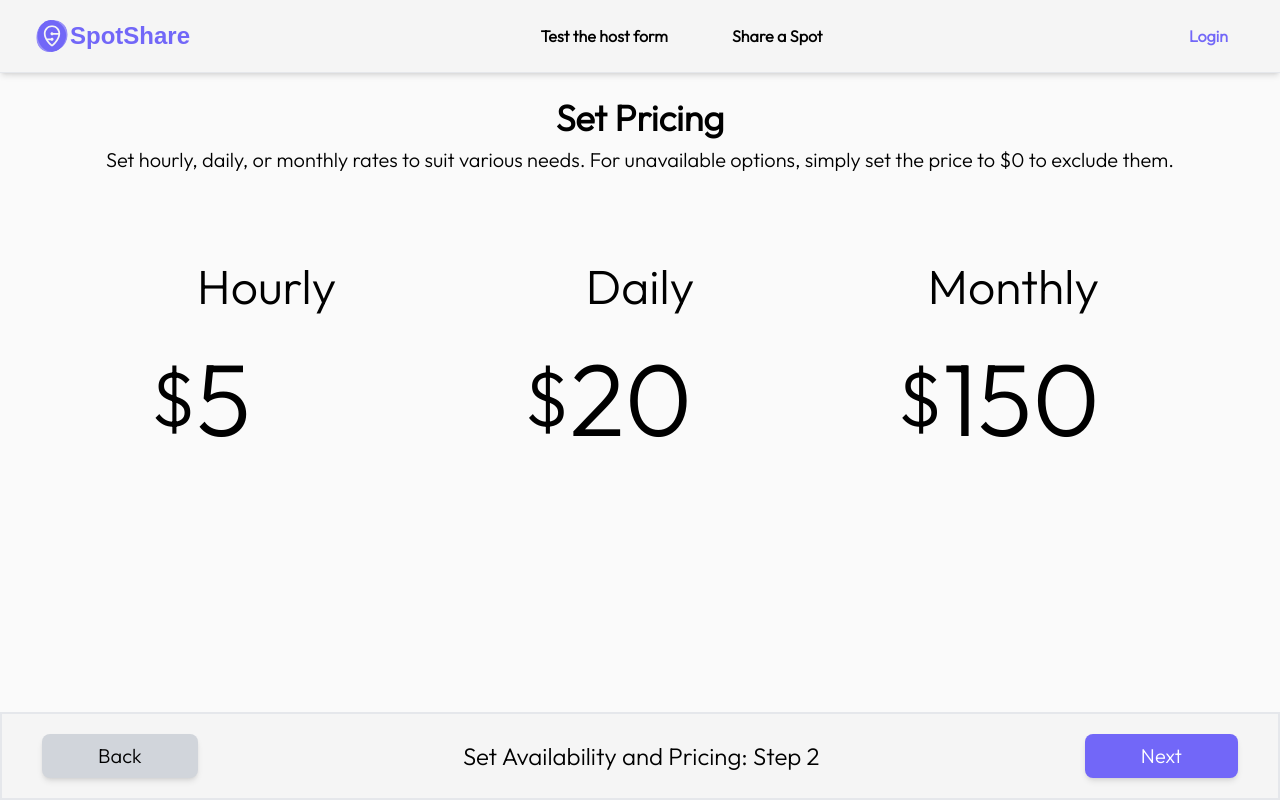
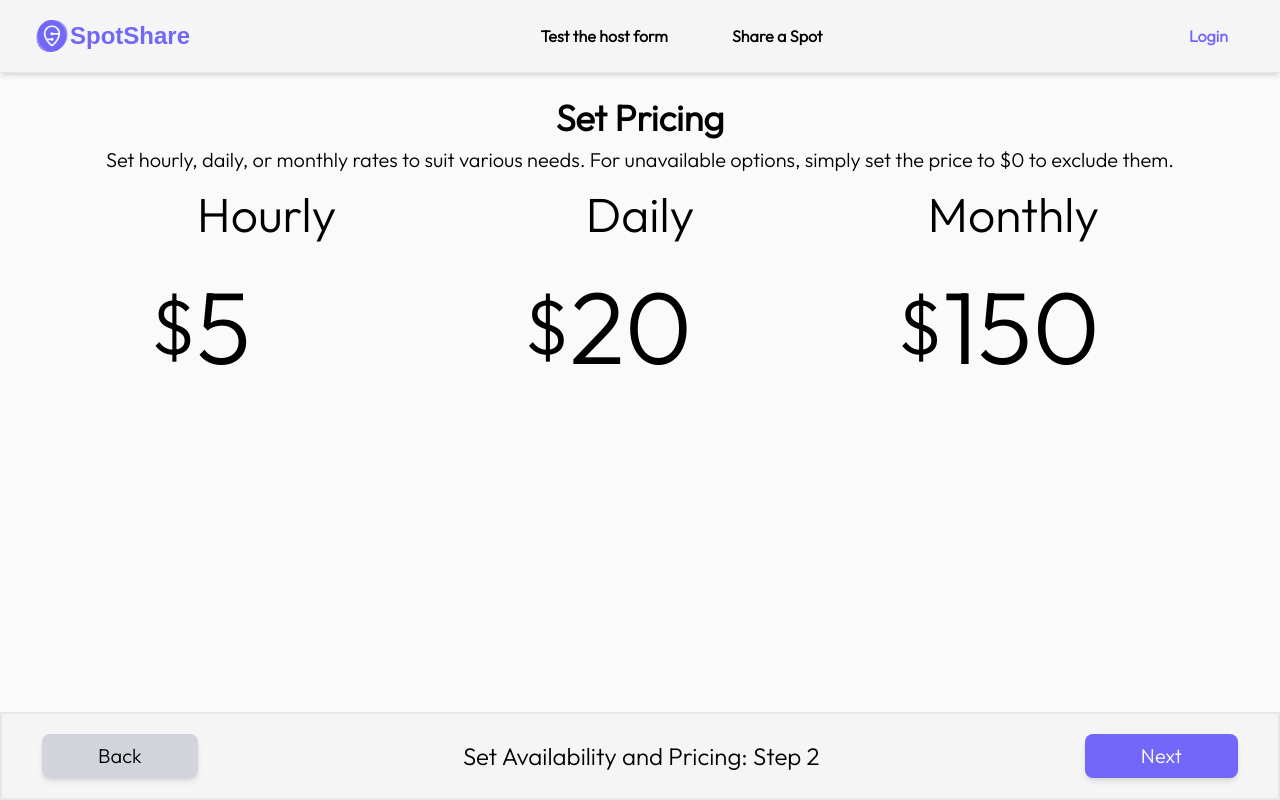
Before and after one commit to Zeethx/Spotshare-test, a React (Create React App) app: page /become-a-host/pricing in a window 1280 px wide. Built offline with nearby package versions, Linux system fonts and the light colour scheme; no server answers; a web font is replaced by a local one.

Commit message:
Update GetPricing.jsx

```diff
--- a/src/components/Host/GetPricing.jsx
+++ b/src/components/Host/GetPricing.jsx
@@ -13,7 +13,7 @@ function SetPricing() {
         <h2 className="text-3xl lg:text-4xl font-semibold text-primary-black p-2 text-center">
           Set Pricing
         </h2>
-        <p className="text-center pb-20 lg:text-xl text-wrap ">Set hourly, daily, or monthly rates to suit various needs. For unavailable options, simply set the price to $0 to exclude them.</p>
+        <p className="text-center pb-2 lg:text-xl text-wrap ">Set hourly, daily, or monthly rates to suit various needs. For unavailable options, simply set the price to $0 to exclude them.</p>
       </div>
       <div className="flex flex-col lg:flex-row items-center">
         {[
```
